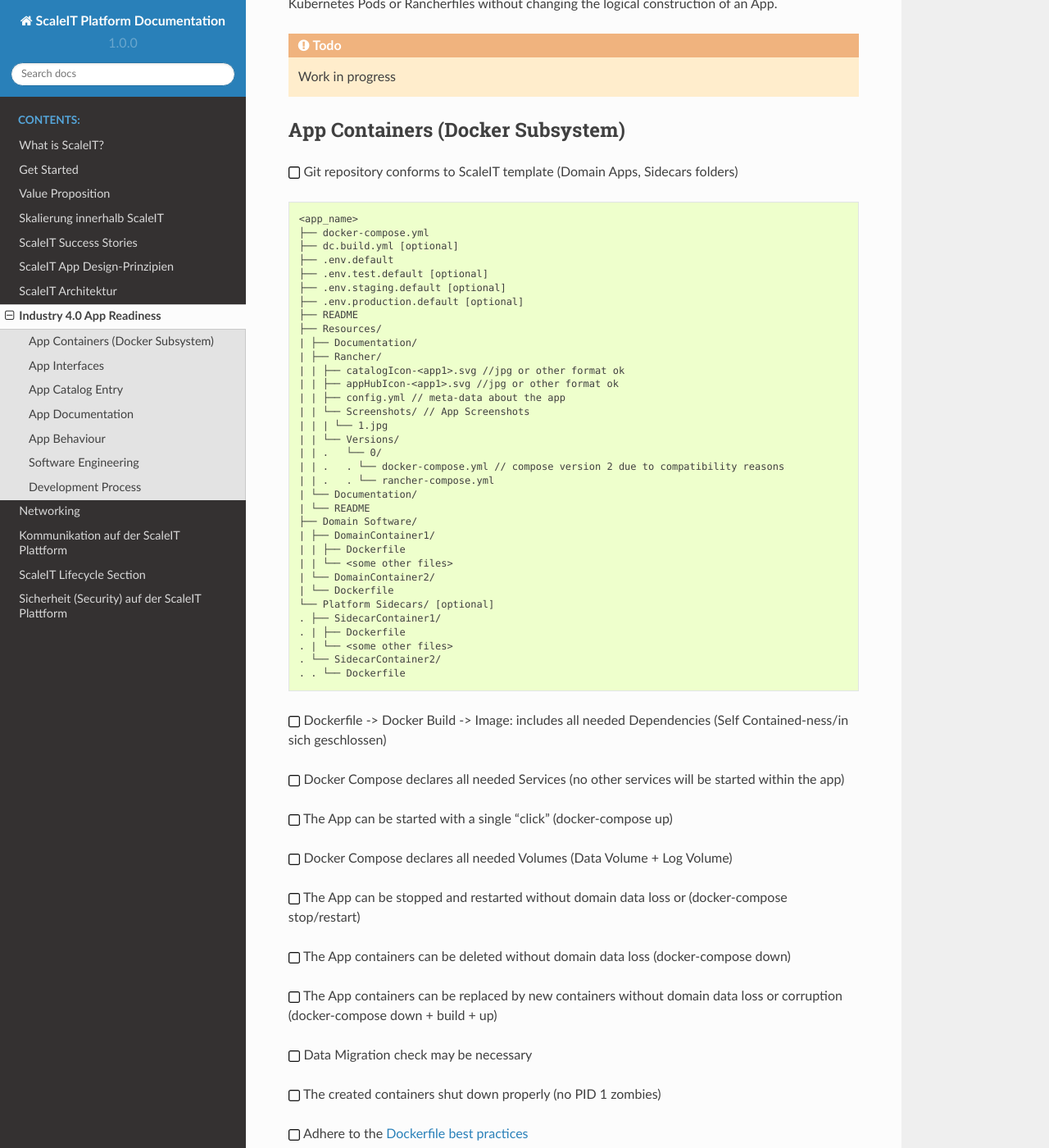
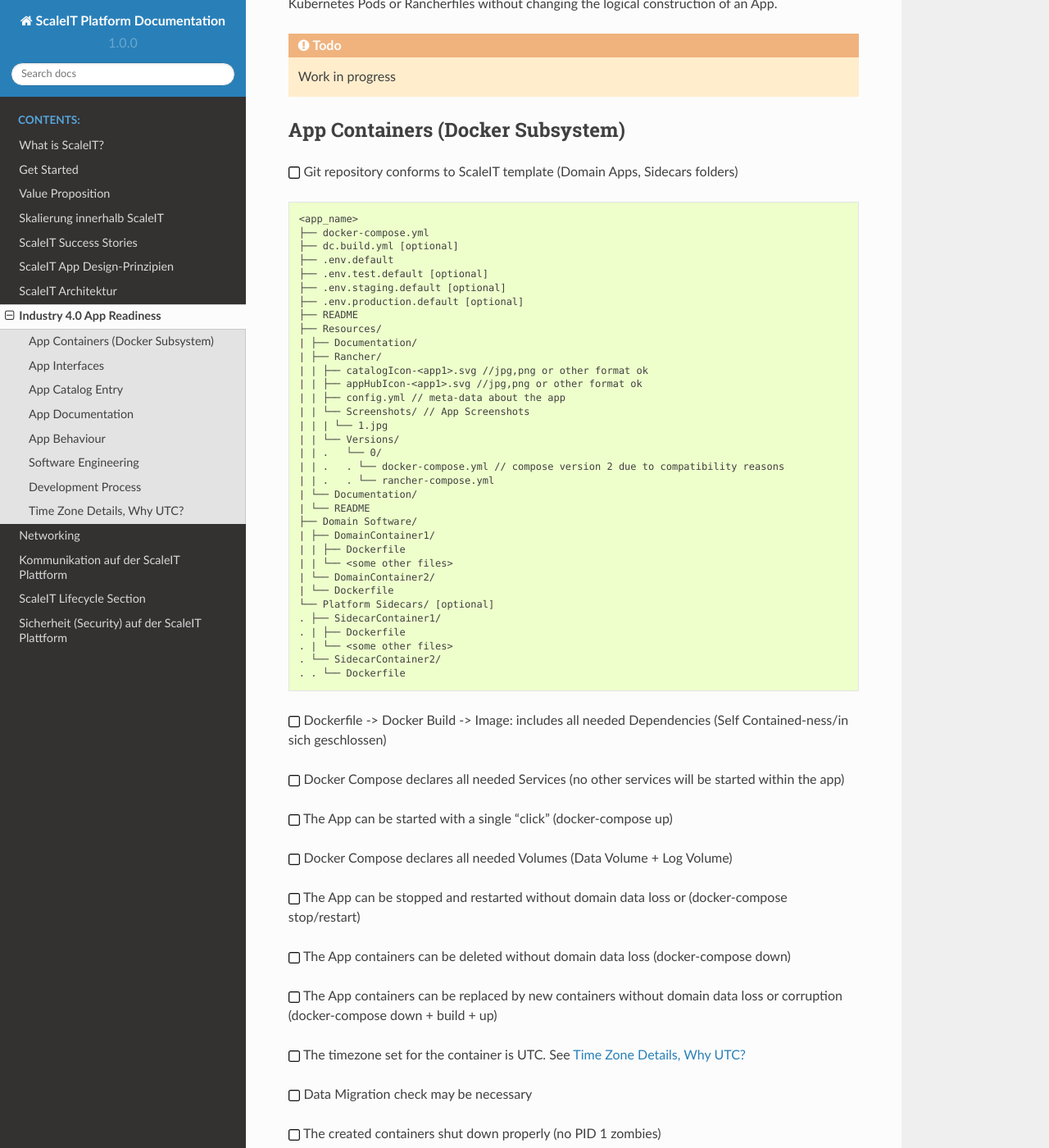
Before and after one commit to ScaleIT-Org/documentation, a Sphinx documentation site: the page built from source/app_readiness.rst, in a window 1280 px wide and 1400 px high, scrolled down 191 px. Shown: the whole window at 82% size. Built offline with Sphinx 7.4.7 and the Read the Docs theme 2.0.0, drawn with Linux system fonts in a browser that asks for light colours; some of the changed text lies outside the part shown.

Commit message:
added UTC requirement to app readiness

```diff
--- a/source/app_readiness.rst
+++ b/source/app_readiness.rst
@@ -26,8 +26,8 @@
     ├── Resources/
     | ├── Documentation/
     | ├── Rancher/
-    | | ├── catalogIcon-<app1>.svg //jpg or other format ok
-    | | ├── appHubIcon-<app1>.svg //jpg or other format ok
+    | | ├── catalogIcon-<app1>.svg //jpg,png or other format ok
+    | | ├── appHubIcon-<app1>.svg //jpg,png or other format ok
     | | ├── config.yml // meta-data about the app
     | | └── Screenshots/ // App Screenshots
     | | | └── 1.jpg
@@ -64,6 +64,8 @@
 |checkbox| The App containers can be deleted without domain data loss \(docker-compose down\)
 
 |checkbox| The App containers can be replaced by new containers without domain data loss or corruption \(docker-compose down + build + up\)
+
+|checkbox| The timezone set for the container is UTC. See `Time Zone Details, Why UTC?`_
 
 |checkbox| Data Migration check may be necessary
 
@@ -147,7 +149,6 @@
 
 A catalog entry generator can be found here: [https://github.com/slashgear/generator-rancher-catalog](https://github.com/slashgear/generator-rancher-catalog)
 
-
 App Documentation
 -----------------
 
@@ -213,3 +214,31 @@
 
 .. |checkbox| image:: img/icon_checkbox.png
             :scale: 20%
+
+Time Zone Details, Why UTC?
+---------------------------
+
+Why Not {PST, GMT, PDT, etc}?[#serverutc]_
+
+* UTC has no Daylight Savings
+* Uniform time across all sites, factories and offices
+* Decreases data corruption chances due to inconsistent time zones
+* Standardized time across all our Apps will ensure logs, databases and all components relying on the time will function in a predictibale and interoperable way.
+
+.. note::
+    This will move the problem up into the UI layer. We recommend working with UTC inside the App logic and converting UTC to local time only on the user interface.
+        Tech Tip: Using the angular DatePipe in the UI will help you achieve this easily [#datePipe]_. Look in the programming language of your choice to find similar useful features.
+
+.. figure:: img/utc-timezone.png
+   :scale: 50 %
+   :align: center
+   :alt: UTC in a glance: No DST, No GMT/UTC offset, 2 hours behind Baden-Württemberg
+
+   UTC in a glance [#utc]_
+
+
+.. [#utc] UTC in a glance, https://www.timeanddate.com/worldclock/timezone/utc
+
+.. [#serverutc] An argument for UTC, http://yellerapp.com/posts/2015-01-12-the-worst-server-setup-you-can-make.html
+
+.. [#datePipe] Angular DatePipe, https://angular.io/api/common/DatePipe
```
Also changed, not shown: source/img/utc-timezone.png (added).
